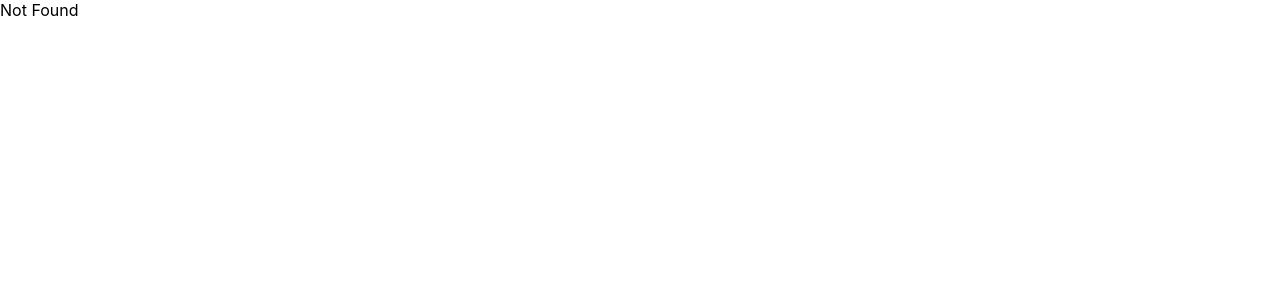
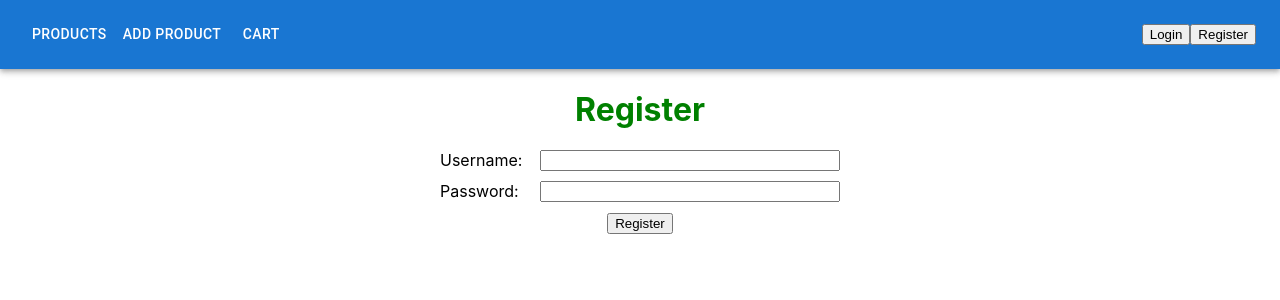
Before and after one commit to simonsd054c/ecommerce, a React (Create React App) app: page /register in a window 1280 px wide. Before the commit this address had no page. Shown: the top 300 px of the page. Built offline with nearby package versions, Linux system fonts and the light colour scheme.

Commit message:
Integration with backend

```diff
--- a/src/App.js
+++ b/src/App.js
@@ -29,6 +29,7 @@ import globalReducer from "./components/reducers/globalReducer"
 
 import ProtectedRoute from "./components/ProtectedRoute"
 import NotFound from "./components/NotFound"
+import Register from "./components/Register"
 
 function App() {
     const [isLoading, setIsLoading] = useState(true)
@@ -44,6 +45,7 @@ function App() {
         createRoutesFromElements(
             <Route path="/" element={<MainPage />} errorElement={<NotFound />}>
                 <Route path="login" element={<Login />} />
+                <Route path="register" element={<Register />} />
                 <Route element={<ProtectedRoute />}>
                     <Route path="products/add" element={<AddProduct />} />
                     <Route path="cart" element={<Cart />} loader={store.token ? loader: () => null} />
--- a/src/components/Cart.jsx
+++ b/src/components/Cart.jsx
@@ -22,7 +22,7 @@ function Cart() {
 
 export function loader() {
     return axios
-        .get("/carts/5")
+        .get("/carts/cart")
         .then((res) => res.data)
         .then((json) => {
             const products = json.products
--- a/src/components/Product.jsx
+++ b/src/components/Product.jsx
@@ -23,7 +23,8 @@ function Product(props) {
 
     const navigate = useNavigate()
 
-    function handleAddToCart() {
+    function handleAddToCart(e) {
+        e.stopPropagation()
         setItemOnCart((prevState) => {
             return prevState + 1
         })
@@ -31,7 +32,7 @@ function Product(props) {
 
     return (
         <Wrapper onClick={() => {
-            navigate(`product/${item.id}`)
+            navigate(`product/${item._id}`)
         }}>
             <img
                 style={{
--- /dev/null
+++ b/src/components/Register.jsx
@@ -0,0 +1,139 @@
+import axios from "axios"
+import { useState } from "react"
+import styled from "styled-components"
+
+import Title from "./styled/Title"
+import { useGlobalContext } from "./utils/globalStateContext"
+
+const InputWrapper = styled.div`
+    display: grid;
+    grid-template-columns: 1fr 3fr;
+    width: 400px;
+    margin-bottom: 10px;
+`
+
+function Register() {
+    const [user, setUser] = useState({
+        username: "",
+        password: "",
+    })
+
+    const [errorMessage, setErrorMessage] = useState({
+        username: null,
+        password: null,
+        apiError: null,
+    })
+
+    const { store, dispatch } = useGlobalContext()
+
+    const handleSubmit = (event) => {
+        event.preventDefault()
+        console.log(user)
+        let haveError = false
+        if (!user.username) {
+            setErrorMessage((prevErrorMessage) => {
+                return {
+                    ...prevErrorMessage,
+                    username: "Username must be provided",
+                }
+            })
+            haveError = true
+        }
+
+        if (!user.password) {
+            setErrorMessage((prevErrorMessage) => {
+                return {
+                    ...prevErrorMessage,
+                    password: "Password must be provided",
+                }
+            })
+            haveError = true
+        }
+
+        if (!haveError) {
+            setErrorMessage({
+                username: null,
+                password: null,
+                apiError: null,
+            })
+            axios
+                .post("/auth/register", user)
+                .then((res) => res.data)
+                .then((json) => {
+                    dispatch({
+                        type: 'setToken',
+                        data: json.token
+                    })
+                    dispatch({
+                        type: 'setLoggedInUserName',
+                        data: user.username
+                    })
+                    console.log(json)
+                })
+                .catch(() => {
+                    setErrorMessage((prevErrorMessage) => {
+                        return {
+                            ...prevErrorMessage,
+                            apiError: "Try using a different username",
+                        }
+                    })
+                })
+        }
+    }
+
+    const handleOnChange = (event) => {
+        setUser((prevUser) => {
+            return {
+                ...prevUser,
+                [event.target.name]: event.target.value,
+            }
+        })
+    }
+
+    return (
+        <>
+            {store.loggedInUserName ? (
+                <Title>Registration Successful</Title>
+            ) : (
+                <div>
+                    <Title>Register</Title>
+                    <form
+                        style={{
+                            display: "flex",
+                            flexDirection: "column",
+                            alignItems: "center",
+                        }}
+                        onSubmit={handleSubmit}
+                    >
+                        <InputWrapper>
+                            <label htmlFor="username">Username:</label>
+                            <input
+                                type="text"
+                                name="username"
+                                value={user.username}
+                                onChange={handleOnChange}
+                            />
+                        </InputWrapper>
+                        {errorMessage.username}
+                        <InputWrapper>
+                            <label htmlFor="password">Password:</label>
+                            <input
+                                type="password"
+                                name="password"
+                                value={user.password}
+                                onChange={handleOnChange}
+                            />
+                        </InputWrapper>
+                        {errorMessage.password}
+                        <div>
+                            <input type="submit" value="Register" />
+                        </div>
+                        {errorMessage.apiError}
+                    </form>
+                </div>
+            )}
+        </>
+    )
+}
+
+export default Register
--- a/src/components/mui/NavBar.jsx
+++ b/src/components/mui/NavBar.jsx
@@ -66,6 +66,7 @@ function NavBar() {
                             Logout
                         </button>
                     ) : (
+                        <>
                             <button
                                 onClick={() => {
                                     navigate("login")
@@ -73,6 +74,14 @@ function NavBar() {
                             >
                                 Login
                             </button>
+                            <button
+                                onClick={() => {
+                                    navigate("register")
+                                }}
+                            >
+                                Register
+                            </button>
+                        </>
                     )}
                 </Toolbar>
             </Container>
--- a/src/index.js
+++ b/src/index.js
@@ -5,7 +5,19 @@ import './index.css';
 import App from './App';
 import reportWebVitals from './reportWebVitals';
 
-axios.defaults.baseURL = "https://fakestoreapi.com"
+axios.defaults.baseURL = "http://localhost:5000" // the url of our backend API
+
+//If we intercept requst, it changes the request object before we hit the API
+axios.interceptors.request.use((config) => {
+  const token = localStorage.getItem("token")
+  if(token) {
+    config.headers.Authorization = `Bearer ${token}`
+  }
+  return config
+})
+
+//If we intercept response, it changes the response object after getting the response from
+// the API but before handing it to the frontend
 
 const root = ReactDOM.createRoot(document.getElementById('root'));
 root.render(
```
Lines whose indentation alone changed are shown as unchanged.
